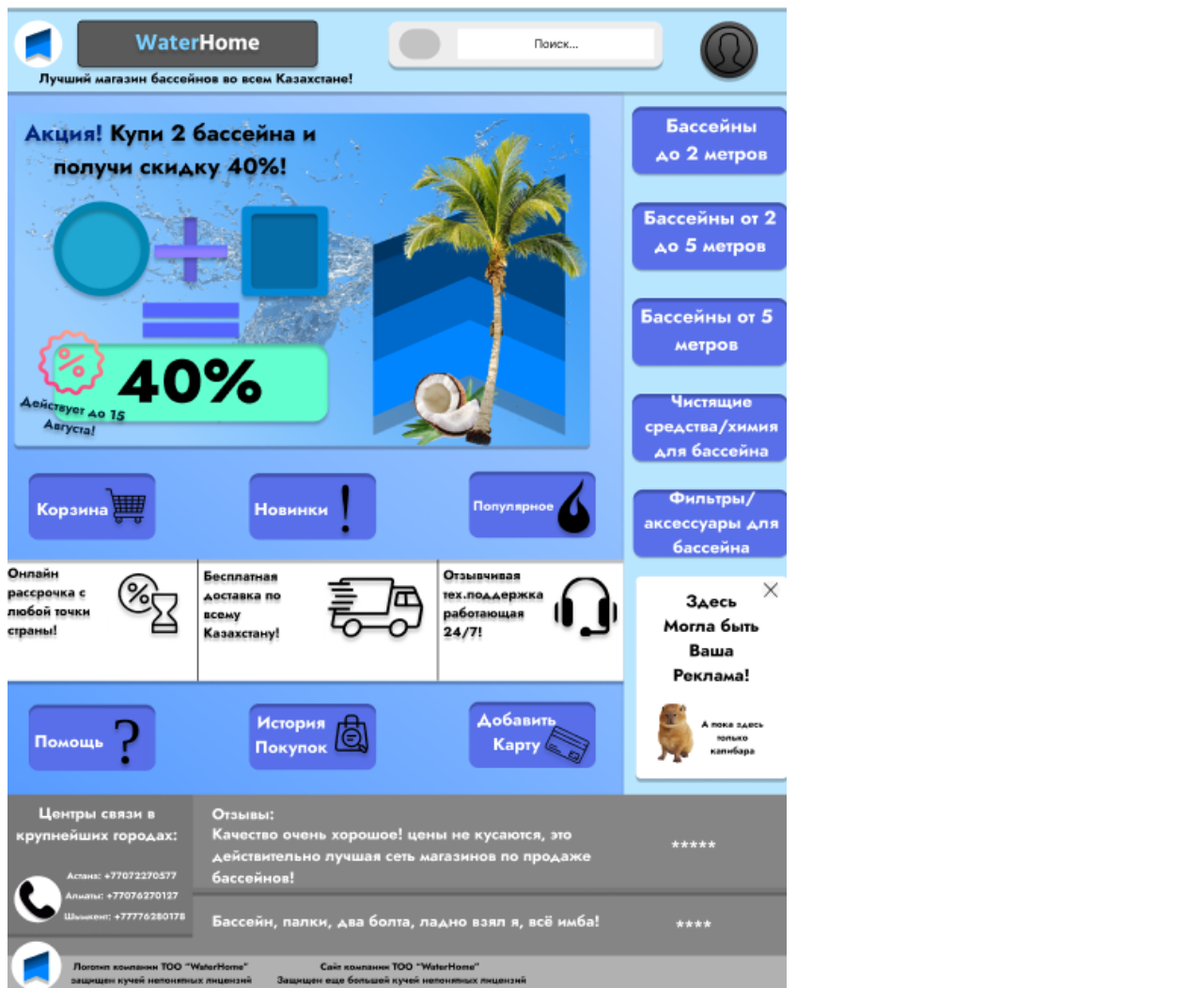
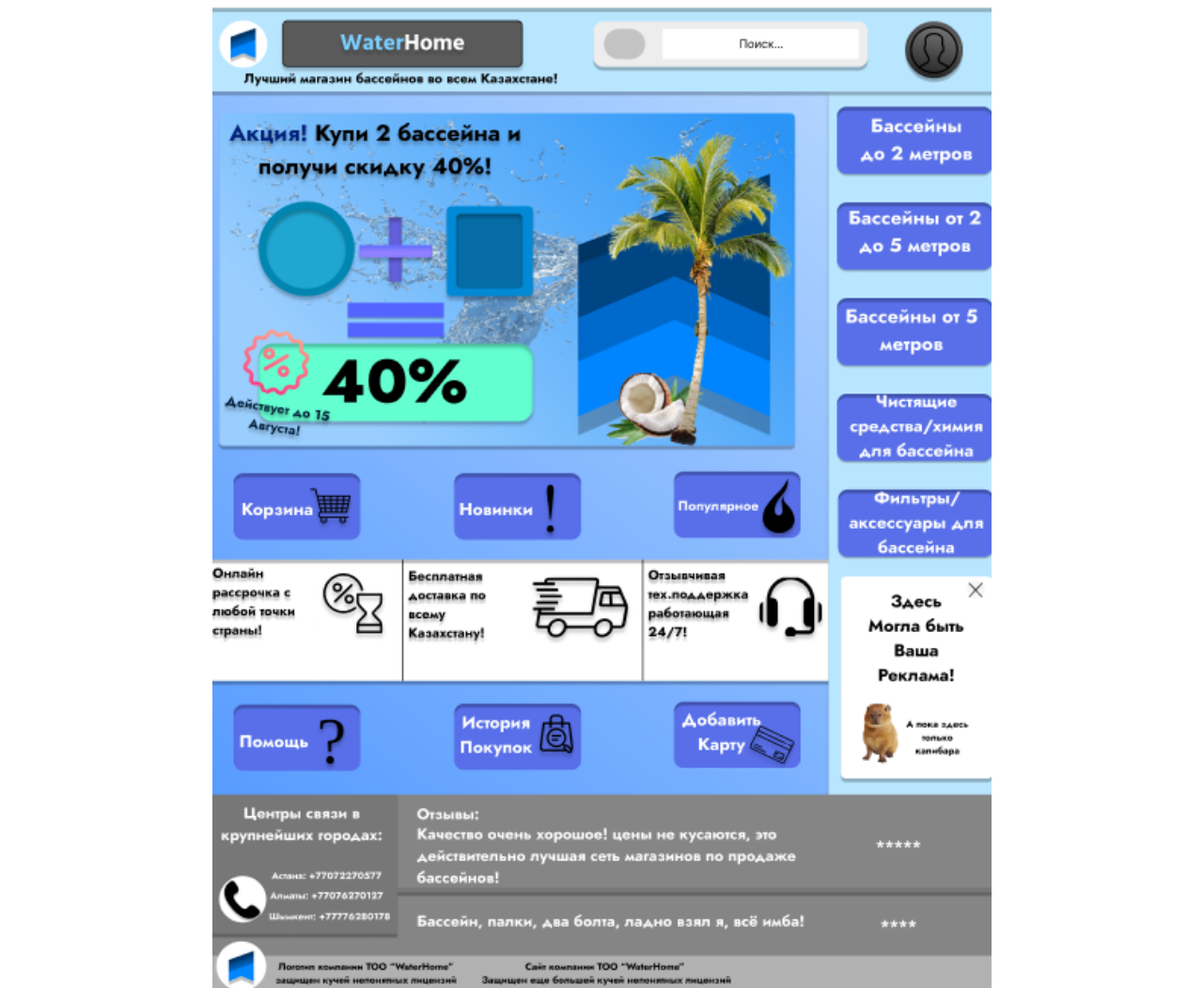
Before and after one commit to ShamanShamanov/ShamanShamanov.github.io, a plain HTML site: page index.html in a window 1280 px wide. Shown: the whole page at 94% size. Drawn offline with Linux system fonts and the light colour scheme.

Commit message:
Update index.html

```diff
--- a/index.html
+++ b/index.html
@@ -3,7 +3,7 @@
   <head>
     <title>WaterHome - магазин бассейнов!</title>
   </head>
-  <body>
-    <img style="height: 1044px; width: 829px;"src="Снимок экрана (14).png">
+  <body style="text-align:center;">
+    <img style="height: 1044px; width: 829px; text-align:center;"src="Снимок экрана (14).png">
   </body>
 </html>
```
